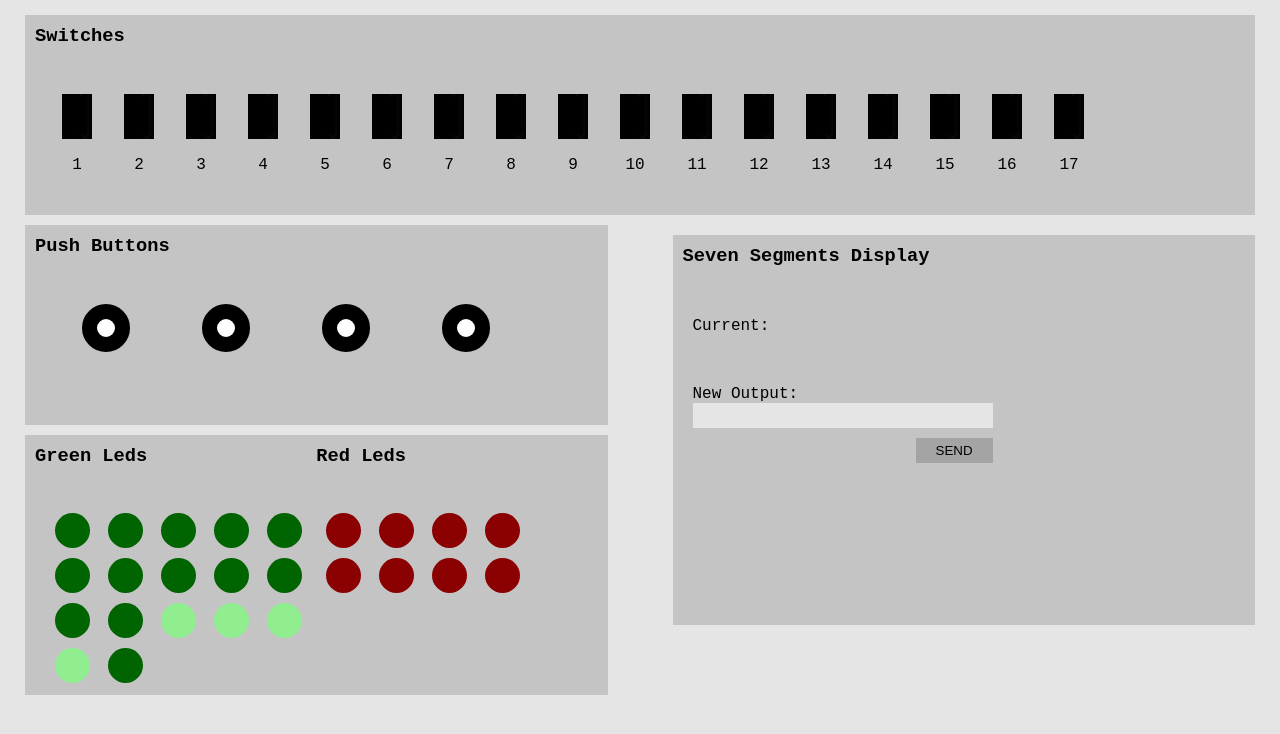
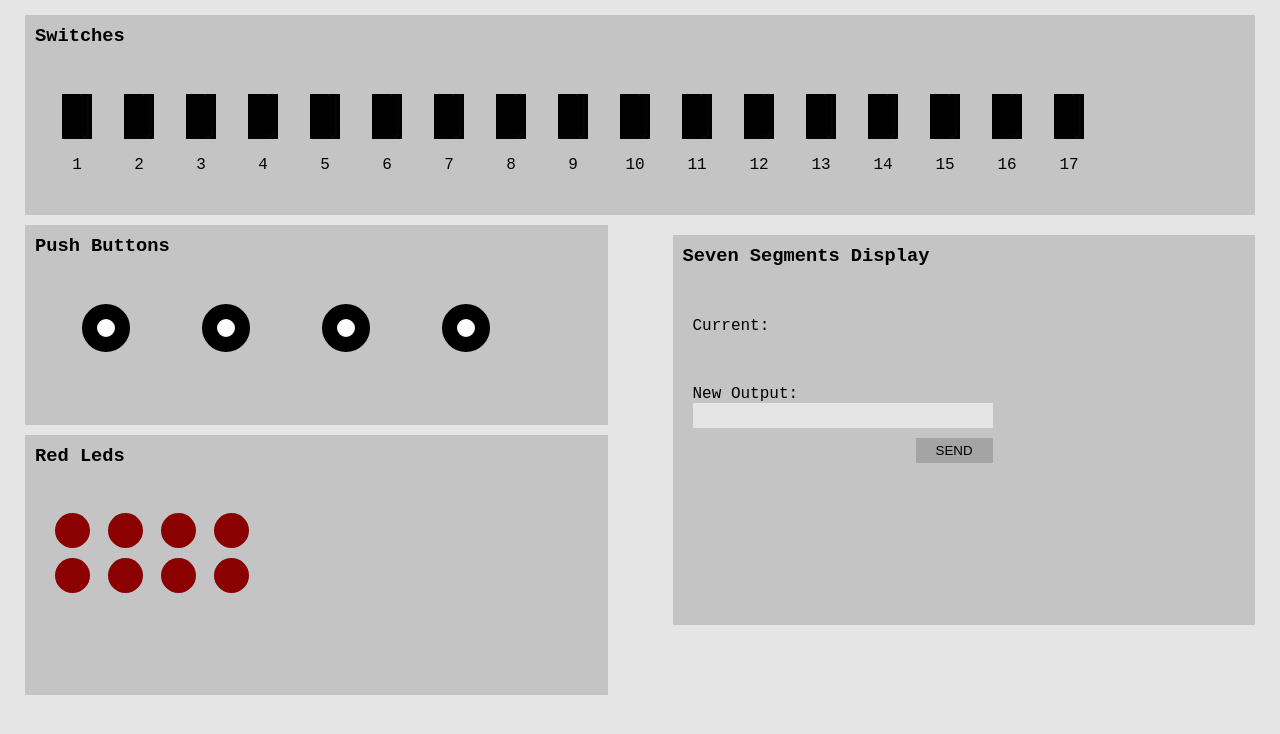
Before and after one commit to KennedyMelo/IHS-project, a plain HTML site: page de2i-150-WebInterface/index.html in a window 1280 px wide. Drawn offline with Linux system fonts and the light colour scheme.

Commit message:
comment green leds on html to avoid error (function called on onclick does not exist)

```diff
--- a/de2i-150-WebInterface/index.html
+++ b/de2i-150-WebInterface/index.html
@@ -90,7 +90,9 @@
         </div>
 
         <div id="ledsBox" class="boxHeightLeds boxWidth">
-            <div id="greenLedsDiv">
+
+            <!-- TODO: GreenLeds.switch(0) does not  -->
+            <!-- <div id="greenLedsDiv">
                 <h3>Green Leds</h3>
                 <div class="contentClass">
                     <table = id ="greenLeds">
@@ -121,7 +123,7 @@
                         </tr>
                     </table>
                 </div>
-            </div>
+            </div> -->
             <div id="redLedsDiv">
                 <h3>Red Leds</h3>
                 <div class="contentClass">
```
